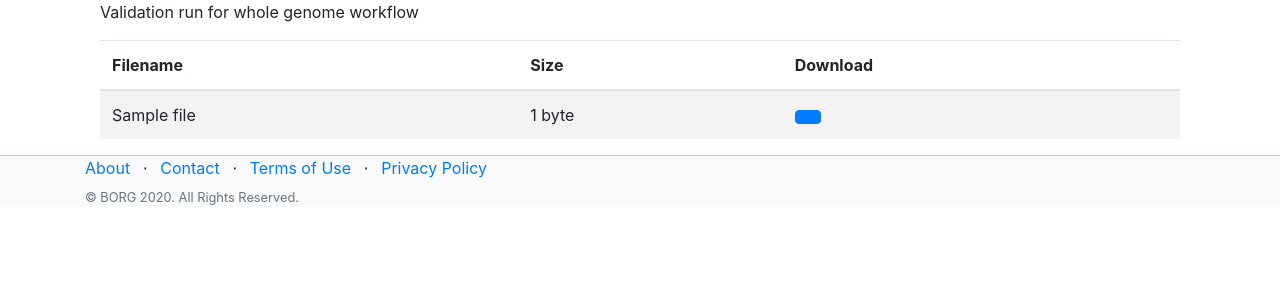
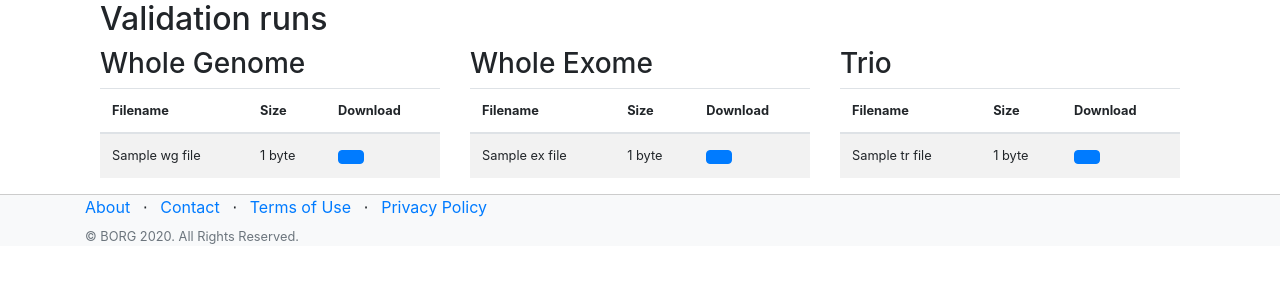
Before and after one commit to TamChiKeung/hseqweb, a Django app: template hseqweb/apps/uploader/templates/uploader/validation_runs.html in a window 1280 px wide. Shown: the part 103-403 px from the top of the page. Run offline with Django 3.2, Linux system fonts and the light colour scheme; the template is opened without the code that fills it: most values are stand-ins (such as "Sample title", 1, 10 or a date in 2020); parts of the project's set-up code (start-up, migrations or seed data) failed here and were passed over; some libraries are stand-ins or nearby versions.

Commit message:
exome and trio validation runs

```diff
--- a/hseqweb/apps/uploader/templates/uploader/validation_runs.html
+++ b/hseqweb/apps/uploader/templates/uploader/validation_runs.html
@@ -3,11 +3,12 @@
 
 {% block content %}
 <div class="container">
-  <div class="row">
+  <div class="row small">
     <div class="col-12">
-      <p>Validation run for whole genome workflow</p>
+      <h2>Validation runs</h2>
     </div>
-    <div class="col-12">
+    <div class="col-4">
+      <h3>Whole Genome</h3>
       <table class="table table-striped">
         <thead>
           <th> Filename </th>
@@ -15,7 +16,56 @@
           <th> Download </th>
         </thead>
         <tbody>
-          {% for fl in files %}
+          {% for fl in wg_files %}
+          <tr>
+            <td> {{ fl.name }} </td>
+            <td> {{ fl.size|filesizeformat }} </td>
+            <td>
+              <form method="post" action="{% url "uploader-download" wg_col_uuid fl.name %}">
+                {% csrf_token %}
+                <button class="btn btn-primary"
+                type="submit"><i class="fa fa-download"></i></button>
+              </form>
+            </td>
+          </tr>
+          {% endfor %}
+        </tbody>
+      </table>
+    </div>
+    <div class="col-4">
+      <h3>Whole Exome</h3>
+      <table class="table table-striped">
+        <thead>
+          <th> Filename </th>
+          <th> Size </th>
+          <th> Download </th>
+        </thead>
+        <tbody>
+          {% for fl in ex_files %}
+          <tr>
+            <td> {{ fl.name }} </td>
+            <td> {{ fl.size|filesizeformat }} </td>
+            <td>
+              <form method="post" action="{% url "uploader-download" wg_col_uuid fl.name %}">
+                {% csrf_token %}
+                <button class="btn btn-primary"
+                type="submit"><i class="fa fa-download"></i></button>
+              </form>
+            </td>
+          </tr>
+          {% endfor %}
+        </tbody>
+      </table>
+    </div><div class="col-4">
+      <h3>Trio</h3>
+      <table class="table table-striped">
+        <thead>
+          <th> Filename </th>
+          <th> Size </th>
+          <th> Download </th>
+        </thead>
+        <tbody>
+          {% for fl in tr_files %}
           <tr>
             <td> {{ fl.name }} </td>
             <td> {{ fl.size|filesizeformat }} </td>
```
Also changed, not shown: hseqweb/apps/uploader/views.py (+12 -2 lines).
